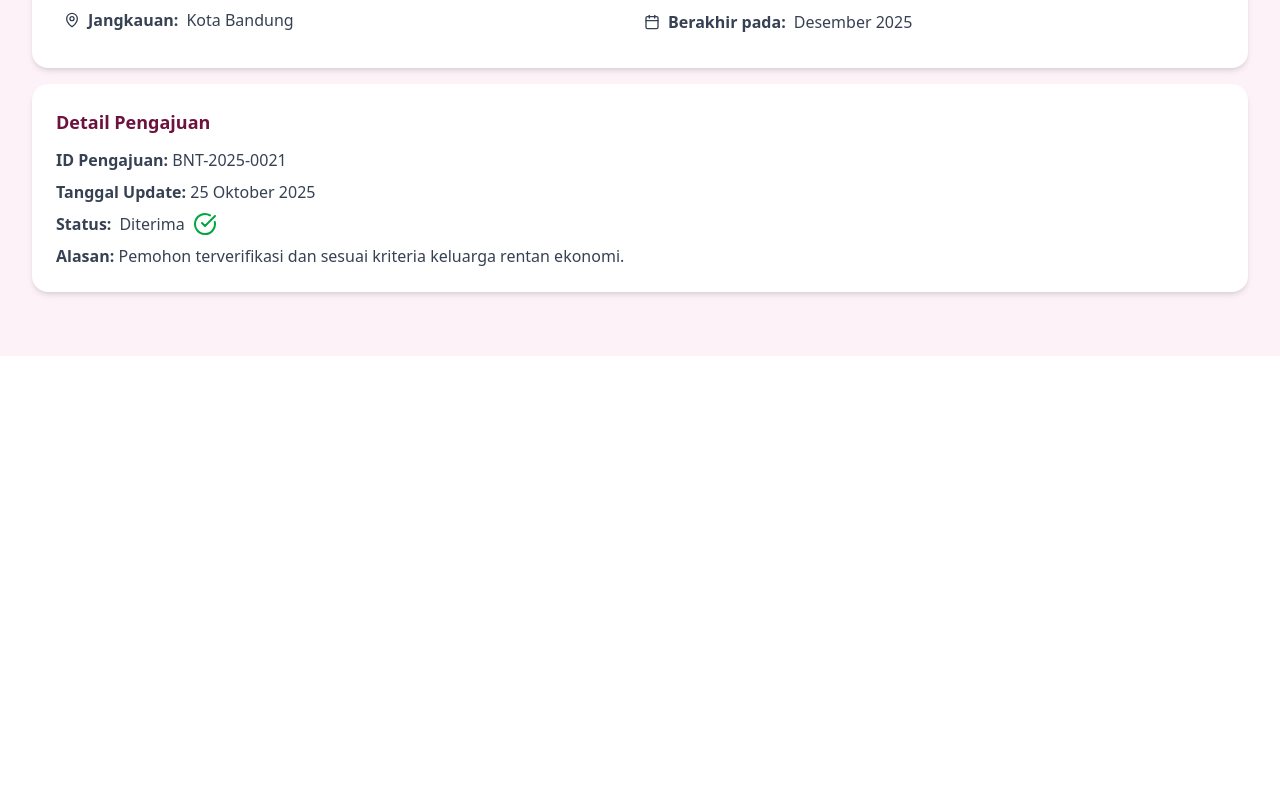
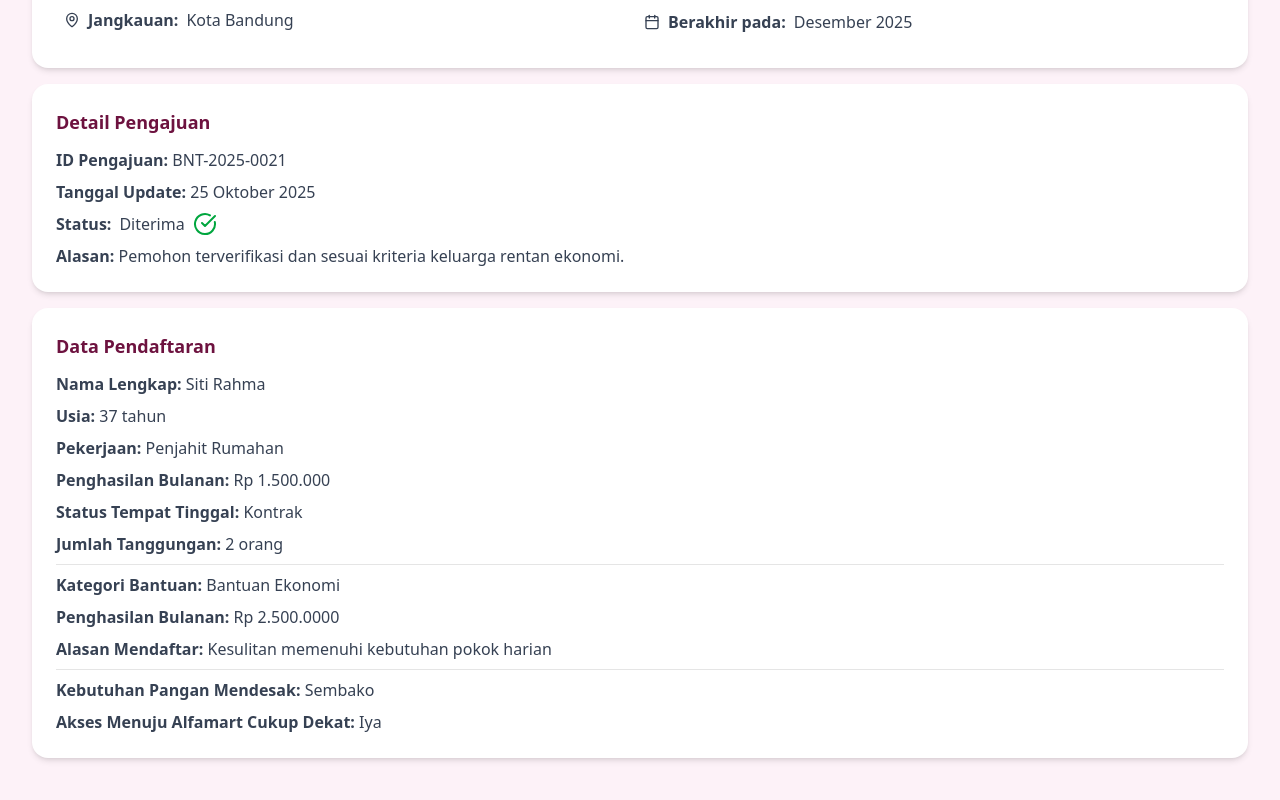
Before and after one commit to PI-25-Siti-Walidah/together-client, a Next.js app: page /riwayat/detail/1 in a window 1280 px wide. Shown: the part 540-1340 px from the top of the page. Before the commit the page ends 896 px from the top, so only its background shows below. Built offline with nearby package versions, Linux system fonts and the light colour scheme.

Commit message:
make jawaban section on detail riwayat

```diff
--- a/src/app/riwayat/detail/[id]/component/jawaban.jsx
+++ b/src/app/riwayat/detail/[id]/component/jawaban.jsx
@@ -1,7 +1,42 @@
 export default function Jawaban (){
+    const dataJawaban = {
+        general: {
+            namaLengkap: "Siti Rahma",
+            usia: 37,
+            pekerjaan: "Penjahit Rumahan",
+            penghasilanBulanan: "Rp 1.500.000",
+            kondisiTempatTinggal: "Kontrak",
+            tanggungan: 2,
+        },
+        kategori: "Bantuan Ekonomi",
+        kategoriSpesifik: {
+            pengeluaranBulanan: "Rp 2.500.0000",
+            alasanMendaftar: "Kesulitan memenuhi kebutuhan pokok harian",
+         },
+         bantuanSpesifik: {
+            kebutuhanPangan: "Sembako",
+            dekatAlfamart: "Iya"
+         }
+    }
     return(
-        <section>
+        <section className="bg-white rounded-2xl shadow-md p-6">
+            <h2 className="text-lg font-bold text-[#6D123F] mb-3">Data Pendaftaran</h2>
 
+            <div className="text-sm md:text-base text-gray-700 space-y-2">
+                <p><strong>Nama Lengkap:</strong> {dataJawaban.general.namaLengkap}</p>
+                <p><strong>Usia:</strong> {dataJawaban.general.usia} tahun</p>
+                <p><strong>Pekerjaan:</strong> {dataJawaban.general.pekerjaan}</p>
+                <p><strong>Penghasilan Bulanan:</strong> {dataJawaban.general.penghasilanBulanan}</p>
+                <p><strong>Status Tempat Tinggal:</strong> {dataJawaban.general.kondisiTempatTinggal}</p>
+                <p><strong>Jumlah Tanggungan:</strong> {dataJawaban.general.tanggungan} orang</p>
+                <hr className="my-2" />
+                <p><strong>Kategori Bantuan:</strong> {dataJawaban.kategori}</p>
+                <p><strong>Penghasilan Bulanan:</strong> {dataJawaban.kategoriSpesifik.pengeluaranBulanan}</p>
+                <p><strong>Alasan Mendaftar:</strong> {dataJawaban.kategoriSpesifik.alasanMendaftar}</p>
+                <hr className="my-2" />
+                <p><strong>Kebutuhan Pangan Mendesak:</strong> {dataJawaban.bantuanSpesifik.kebutuhanPangan}</p>
+                <p><strong>Akses Menuju Alfamart Cukup Dekat:</strong> {dataJawaban.bantuanSpesifik.dekatAlfamart}</p>
+            </div>
         </section>
     )
 }
```
